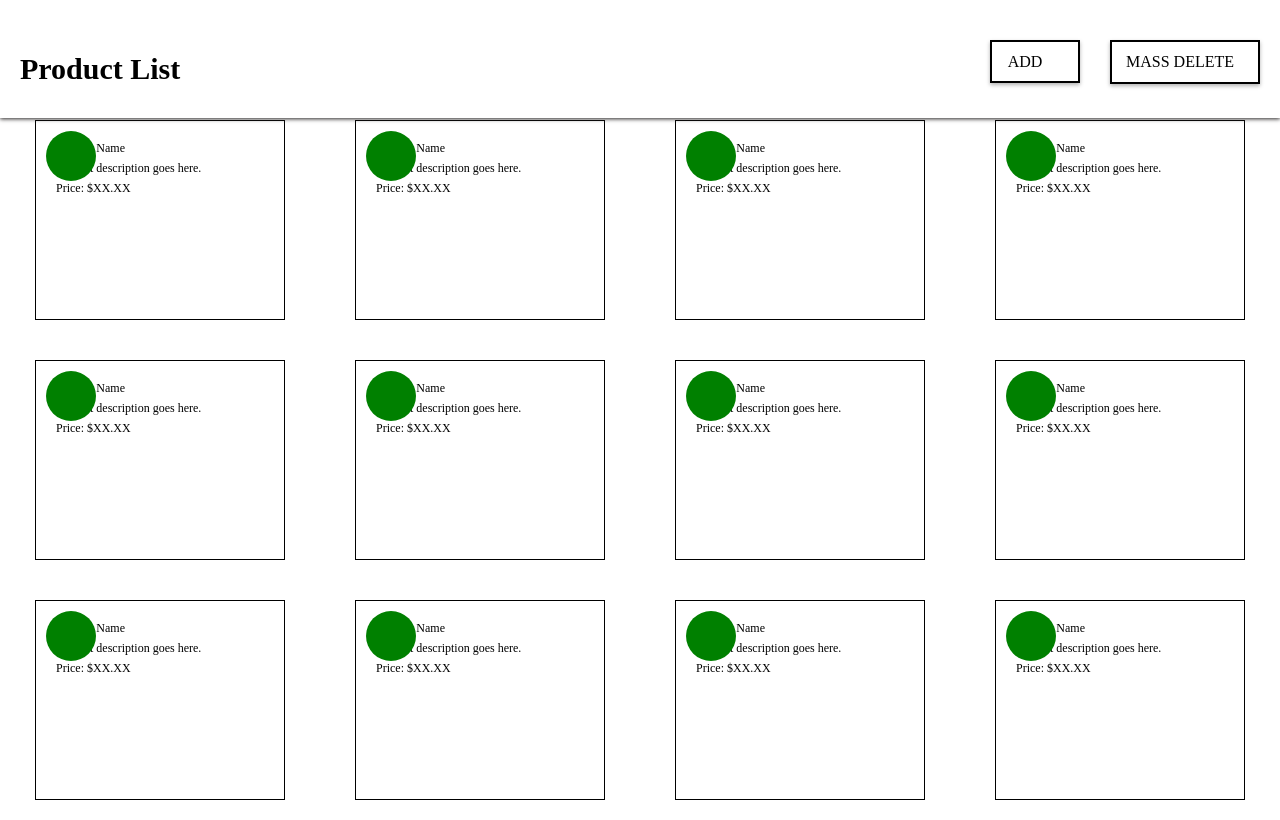
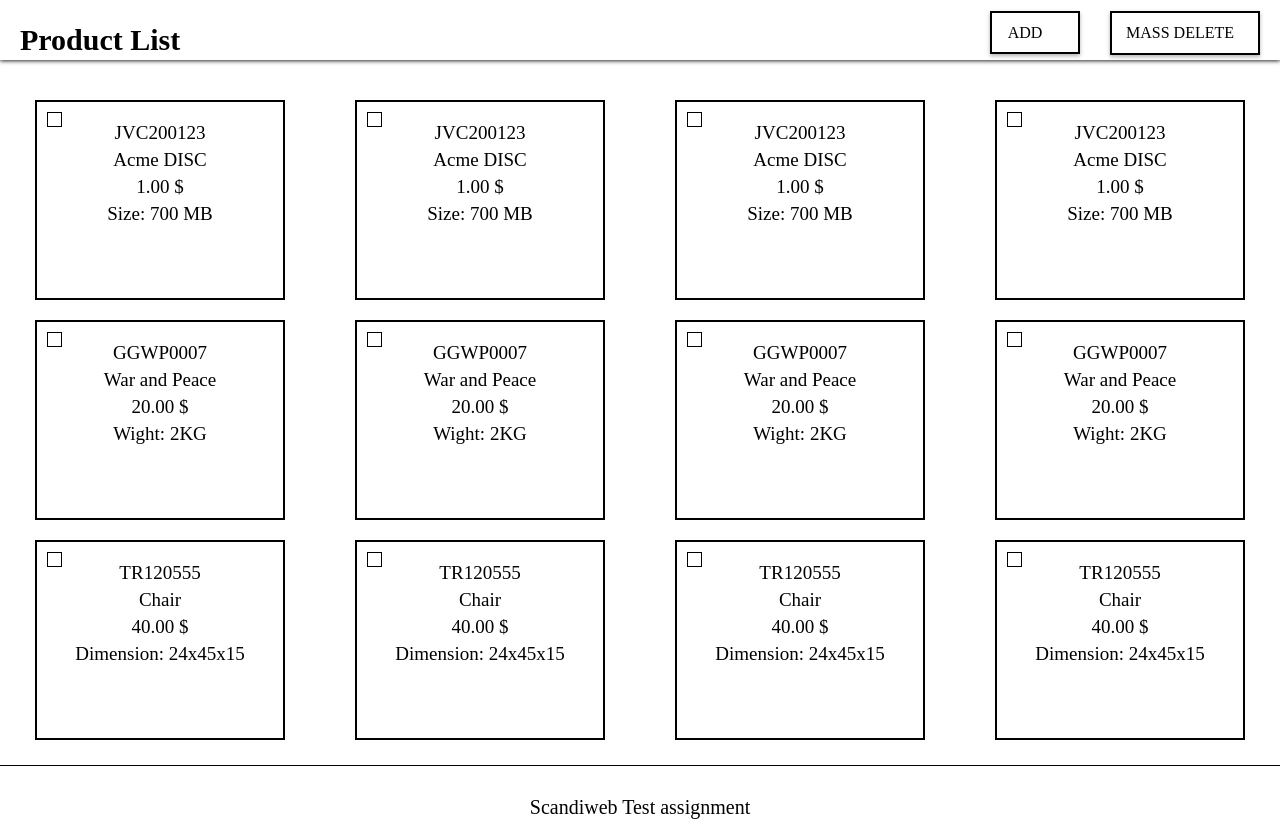
Before and after one commit to emilija02/-your_website-, a PHP site: page /product_list.html in a window 1280 px wide; the page is wider, and only the part inside the window is pictured. Run offline with PHP 8.4, Linux system fonts and the light colour scheme.

Commit message:
first page

```diff
--- a/product_list.html
+++ b/product_list.html
@@ -18,18 +18,20 @@
     <div class="product-container">
      <div class="product-box">
         <div class="delete-checkbox"></div>
-        <p>Product Name</p>
-        <p>Product description goes here.</p>
-        <p>Price: $XX.XX</p>
+        <p>JVC200123</p>
+        <p>Acme DISC</p>
+        <p>1.00 $</p>
+        <p>Size: 700 MB</p>
       </div>
     </div>
 
     <div class="product-container">
         <div class="product-box">
            <div class="delete-checkbox"></div>
-           <p>Product Name</p>
-           <p>Product description goes here.</p>
-           <p>Price: $XX.XX</p>
+           <p>JVC200123</p>
+           <p>Acme DISC</p>
+           <p>1.00 $</p>
+           <p>Size: 700 MB</p>
          </div>
     </div>
 
@@ -37,9 +39,10 @@
     <div class="product-container">
         <div class="product-box">
            <div class="delete-checkbox"></div>
-           <p>Product Name</p>
-           <p>Product description goes here.</p>
-           <p>Price: $XX.XX</p>
+           <p>JVC200123</p>
+           <p>Acme DISC</p>
+           <p>1.00 $</p>
+           <p>Size: 700 MB</p>
          </div>
     </div>
 
@@ -47,18 +50,20 @@
     <div class="product-container">
         <div class="product-box">
            <div class="delete-checkbox"></div>
-           <p>Product Name</p>
-           <p>Product description goes here.</p>
-           <p>Price: $XX.XX</p>
+           <p>JVC200123</p>
+           <p>Acme DISC</p>
+           <p>1.00 $</p>
+           <p>Size: 700 MB</p>
          </div>
     </div>
 
     <div class="product-container">
         <div class="product-box">
            <div class="delete-checkbox"></div>
-           <p>Product Name</p>
-           <p>Product description goes here.</p>
-           <p>Price: $XX.XX</p>
+           <p>GGWP0007</p>
+           <p>War and Peace</p>
+           <p>20.00 $</p>
+           <p>Wight: 2KG</p>
          </div>
     </div>
 
@@ -66,9 +71,10 @@
     <div class="product-container">
         <div class="product-box">
            <div class="delete-checkbox"></div>
-           <p>Product Name</p>
-           <p>Product description goes here.</p>
-           <p>Price: $XX.XX</p>
+           <p>GGWP0007</p>
+           <p>War and Peace</p>
+           <p>20.00 $</p>
+           <p>Wight: 2KG</p>
          </div>
     </div>
 
@@ -76,9 +82,10 @@
     <div class="product-container">
         <div class="product-box">
            <div class="delete-checkbox"></div>
-           <p>Product Name</p>
-           <p>Product description goes here.</p>
-           <p>Price: $XX.XX</p>
+           <p>GGWP0007</p>
+           <p>War and Peace</p>
+           <p>20.00 $</p>
+           <p>Wight: 2KG</p>
          </div>
     </div>
 
@@ -86,9 +93,10 @@
     <div class="product-container">
         <div class="product-box">
            <div class="delete-checkbox"></div>
-           <p>Product Name</p>
-           <p>Product description goes here.</p>
-           <p>Price: $XX.XX</p>
+           <p>GGWP0007</p>
+           <p>War and Peace</p>
+           <p>20.00 $</p>
+           <p>Wight: 2KG</p>
          </div>
     </div>
 
@@ -97,9 +105,10 @@
     <div class="product-container">
         <div class="product-box">
            <div class="delete-checkbox"></div>
-           <p>Product Name</p>
-           <p>Product description goes here.</p>
-           <p>Price: $XX.XX</p>
+           <p>TR120555</p>
+           <p>Chair</p>
+           <p>40.00 $</p>
+           <p>Dimension: 24x45x15</p>
          </div>
     </div>
 
@@ -108,9 +117,10 @@
     <div class="product-container">
         <div class="product-box">
            <div class="delete-checkbox"></div>
-           <p>Product Name</p>
-           <p>Product description goes here.</p>
-           <p>Price: $XX.XX</p>
+           <p>TR120555</p>
+           <p>Chair</p>
+           <p>40.00 $</p>
+           <p>Dimension: 24x45x15</p>
          </div>
     </div>
 
@@ -118,9 +128,10 @@
     <div class="product-container">
         <div class="product-box">
            <div class="delete-checkbox"></div>
-           <p>Product Name</p>
-           <p>Product description goes here.</p>
-           <p>Price: $XX.XX</p>
+           <p>TR120555</p>
+           <p>Chair</p>
+           <p>40.00 $</p>
+           <p>Dimension: 24x45x15</p>
          </div>
     </div>
 
@@ -129,11 +140,17 @@
     <div class="product-container">
         <div class="product-box">
            <div class="delete-checkbox"></div>
-           <p>Product Name</p>
-           <p>Product description goes here.</p>
-           <p>Price: $XX.XX</p>
+           <p>TR120555</p>
+           <p>Chair</p>
+           <p>40.00 $</p>
+           <p>Dimension: 24x45x15</p>
          </div>
     </div>
 
 </body>
+<footer>
+    <div class="footer">
+        <p>Scandiweb Test assignment</p>
+    </div>
+</footer>
 </html>
--- a/resources/product_list.css
+++ b/resources/product_list.css
@@ -20,6 +20,7 @@ header{
     justify-content: space-between;
     align-items: center;
     font-size: 20px;
+    height: 60px;
 }
 
 header h2 {
@@ -94,28 +95,36 @@ body {
     vertical-align: top;
     width: 250px;
     height: 200px;
-    border: 1px solid black;
+    border: 2px solid black;
     padding: 20px;
     margin: 20px;
     position: relative;
     padding-top: 20px;
+    margin-top: 0;
+
+}
+
+.product-box p {
+    font-size: 19px;
 }
 
 .delete-checkbox {
     position: absolute;
     top: 10px;
     left: 10px;
-    width: 50px;
-    height: 50px;
-    border-radius: 50%;
-    background-color: green;
+    width: 15px;
+    height: 15px;
+    border: 1px solid black;
+    background-color: transparent;
+    cursor: pointer;
 }
 
 
 p {
-    font-size: 18px;
     margin-bottom: 5px;
     font-size: 12px;
+    display: flex;
+    justify-content: center;
 }
 
 .product-container {
@@ -124,4 +133,19 @@ p {
     justify-content: space-between;
     max-width: 1200px;
     margin: 0 auto;
+
 }
+
+.footer {
+    width: 1400px;
+    height: 50px;
+    border-top: 1px solid black;
+    margin-top: 5px;
+    align-items: center;
+}
+.footer p{
+    font-size: 20px;
+    display: flex;
+    justify-content: center;
+    padding-top: 30px;
+}
```
